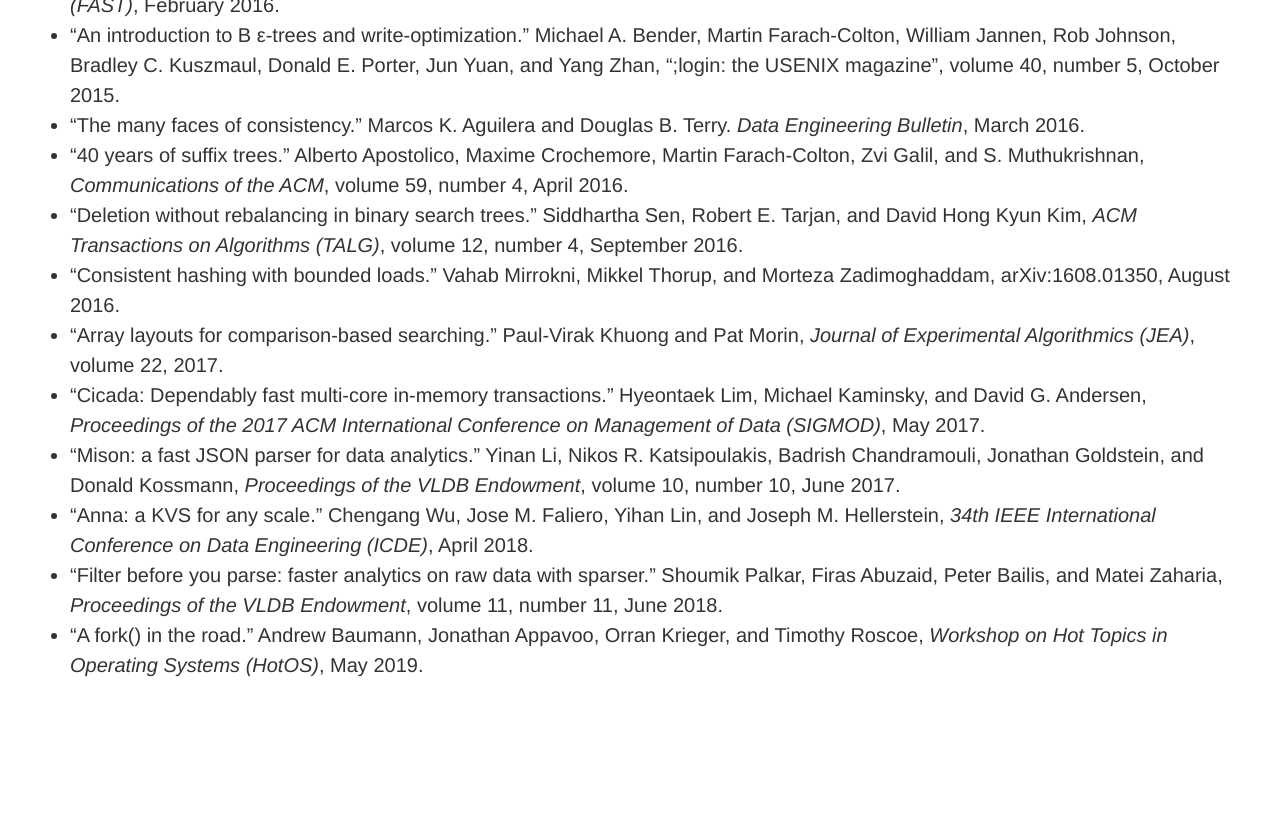
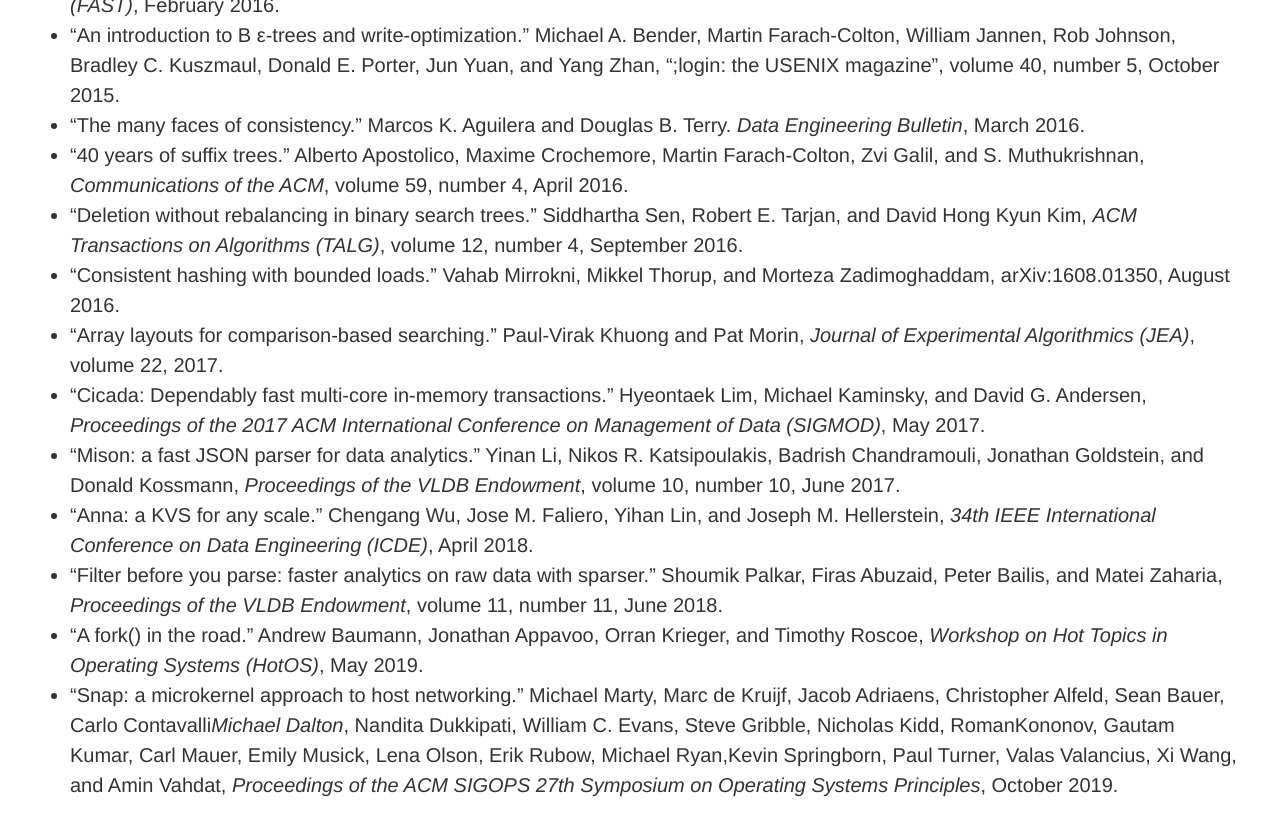
Before and after one commit to mspiegel/mspiegel.github.com, a Jekyll site: the page built from canon.md, in a window 1280 px wide and 900 px high, scrolled down 8940 px. Shown: the top 836 px of the window. Built offline with Jekyll 4.4.1, drawn with Linux system fonts in a browser that asks for light colours; before the commit the page ends 9720 px from its top, so only the background shows below that; part of the change alters nothing that is shown; some of the changed text lies outside the part shown.

Commit message:
Add Snap paper

```diff
--- a/canon.md
+++ b/canon.md
@@ -155,7 +155,7 @@ Michael Eisenberg.  University of Colorado.
 * "A 2007 model curriculum for a liberal arts degree in computer science." Liberal Arts Computer Science Consortium (LACS). ACM Journal on Educational Resources in Computing, volume 17, number 2, 2007.
 * "Computer science and the liberal arts: A philosophical examination." Henry M. Walker and Charles Kelemen, _ACM Transactions on Computing Education_, volume 10, number 1, 2010.
 
-### Data Structures
+### Candidate Papers
 
 > "Algorithms + Data Structures = Programs" - Niklaus Wirth
 
@@ -202,3 +202,4 @@ Michael Eisenberg.  University of Colorado.
 * "Anna: a KVS for any scale." Chengang Wu, Jose M. Faliero, Yihan Lin, and Joseph M. Hellerstein, _34th IEEE International Conference on Data Engineering (ICDE)_, April 2018.
 * "Filter before you parse: faster analytics on raw data with sparser." Shoumik Palkar, Firas Abuzaid, Peter Bailis, and Matei Zaharia, _Proceedings of the VLDB Endowment_, volume 11, number 11, June 2018.
 * "A fork() in the road." Andrew Baumann, Jonathan Appavoo, Orran Krieger, and Timothy Roscoe, _Workshop on Hot Topics in Operating Systems (HotOS)_, May 2019.
+* "Snap: a microkernel approach to host networking." Michael Marty, Marc de Kruijf, Jacob Adriaens, Christopher Alfeld, Sean Bauer, Carlo Contavalli*Michael Dalton*, Nandita Dukkipati, William C. Evans, Steve Gribble, Nicholas Kidd, RomanKononov, Gautam Kumar, Carl Mauer, Emily Musick, Lena Olson, Erik Rubow, Michael Ryan,Kevin Springborn, Paul Turner, Valas Valancius, Xi Wang, and Amin Vahdat, _Proceedings of the ACM SIGOPS 27th Symposium on Operating Systems Principles_, October 2019.
```
